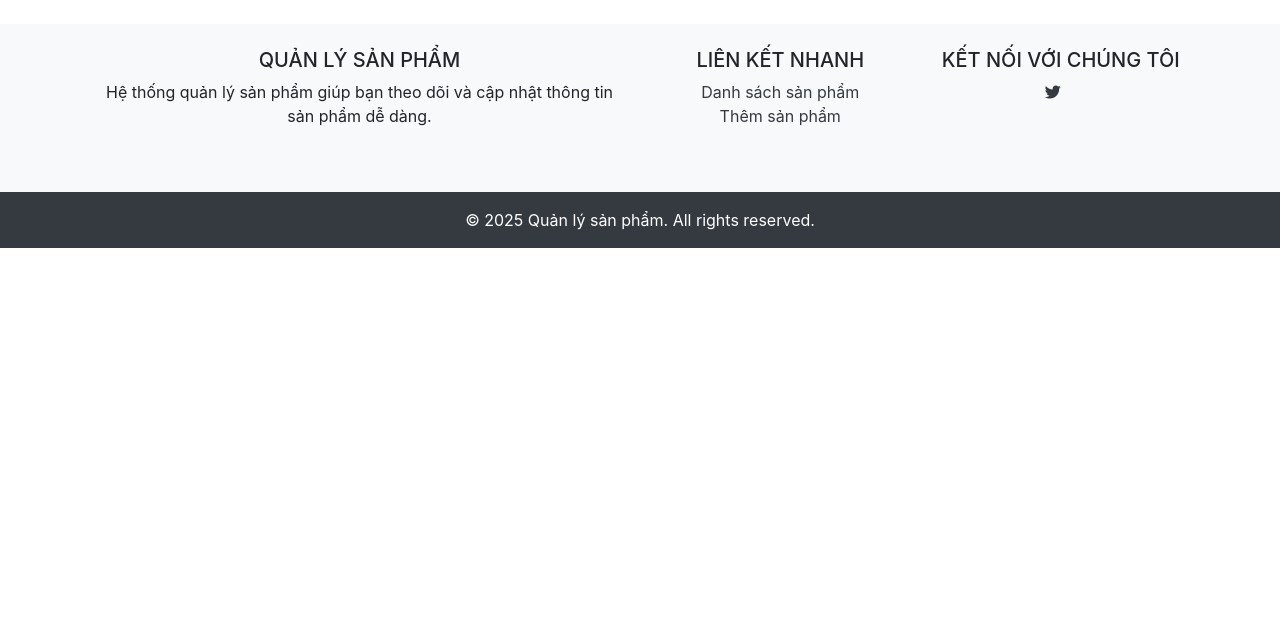
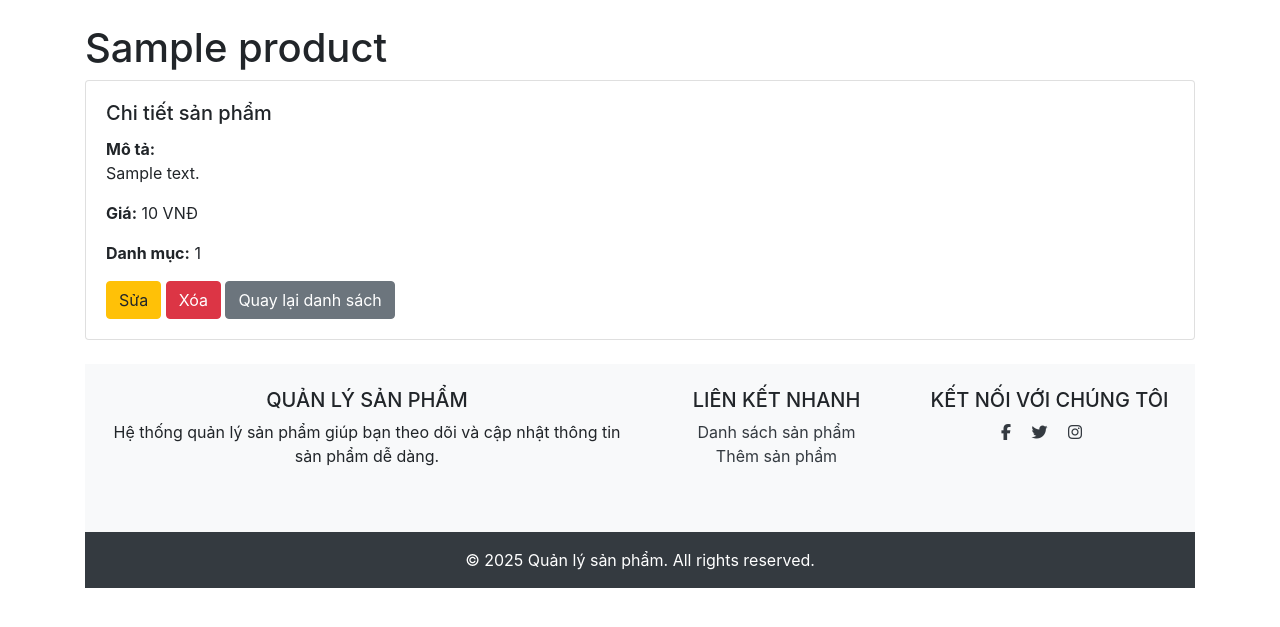
Before and after one commit to SaintLaurentxTran/project-php, a PHP site: template webbanhang/app/views/product/show.php in a window 1280 px wide. Shown: the part 56-683 px from the top of the page. Run offline with PHP 8.4, Linux system fonts and the light colour scheme; the template is opened without the code that fills it: most values are stand-ins (such as "Sample title", 1, 10 or a date in 2020); some libraries are stand-ins or nearby versions.

Commit message:
Fix views for product CRUD features - structure and links
Agent-Logs-Url: https://github.com/SaintLaurentxTran/project-php/sessions/e54536a6-19ee-45e6-a6f5-704eb595168a

Co-authored-by: SaintLaurentxTran <82715789+SaintLaurentxTran@users.noreply.github.com>

```diff
--- a/webbanhang/app/views/product/add.php
+++ b/webbanhang/app/views/product/add.php
@@ -36,6 +36,5 @@ htmlspecialchars($category->name, ENT_QUOTES, 'UTF-8'); ?></option>
 </div>
 <button type="submit" class="btn btn-primary">Thêm sản phẩm</button>
 </form>
-<a href="/webbanhang/Product/list" class="btn btn-secondary mt-2">Quay lại danh sách
-sản phẩm</a>
+<a href="/webbanhang/Product/" class="btn btn-secondary mt-2">Quay lại danh sách sản phẩm</a>
 <?php include 'app/views/shared/footer.php'; ?>
--- a/webbanhang/app/views/product/edit.php
+++ b/webbanhang/app/views/product/edit.php
@@ -43,6 +43,5 @@ required>
 </div>
 <button type="submit" class="btn btn-primary">Lưu thay đổi</button>
 </form>
-<a href="/webbanhang/Product/list" class="btn btn-secondary mt-2">Quay lại danh sách
-sản phẩm</a>
+<a href="/webbanhang/Product/" class="btn btn-secondary mt-2">Quay lại danh sách sản phẩm</a>
 <?php include 'app/views/shared/footer.php'; ?>
--- a/webbanhang/app/views/product/show.php
+++ b/webbanhang/app/views/product/show.php
@@ -0,0 +1,23 @@
+<?php include 'app/views/shared/header.php'; ?>
+<h1><?php echo htmlspecialchars($product->name, ENT_QUOTES, 'UTF-8'); ?></h1>
+<div class="card">
+  <div class="card-body">
+    <h5 class="card-title">Chi tiết sản phẩm</h5>
+    <p class="card-text">
+      <strong>Mô tả:</strong><br>
+      <?php echo htmlspecialchars($product->description, ENT_QUOTES, 'UTF-8'); ?>
+    </p>
+    <p class="card-text">
+      <strong>Giá:</strong> <?php echo htmlspecialchars($product->price, ENT_QUOTES, 'UTF-8'); ?> VNĐ
+    </p>
+    <p class="card-text">
+      <strong>Danh mục:</strong> <?php echo htmlspecialchars($product->category_id, ENT_QUOTES, 'UTF-8'); ?>
+    </p>
+    <div class="mt-3">
+      <a href="/webbanhang/Product/edit/<?php echo $product->id; ?>" class="btn btn-warning">Sửa</a>
+      <a href="/webbanhang/Product/delete/<?php echo $product->id; ?>" class="btn btn-danger" onclick="return confirm('Bạn có chắc chắn muốn xóa sản phẩm này?');">Xóa</a>
+      <a href="/webbanhang/Product/" class="btn btn-secondary">Quay lại danh sách</a>
+    </div>
+  </div>
+</div>
+<?php include 'app/views/shared/footer.php'; ?>
--- a/webbanhang/app/views/shared/footer.php
+++ b/webbanhang/app/views/shared/footer.php
@@ -22,9 +22,9 @@ phẩm</a></li>
 <!-- Cột mạng xã hội -->
 <div class="col-lg-3 col-md-6 mb-4">
     <h5 class="text-uppercase">Kết nối với chúng tôi</h5>
-<a href="#" class="text-dark mr-3"><i class="fab fa-facebookf"></i></a>
+<a href="#" class="text-dark mr-3"><i class="fab fa-facebook-f"></i></a>
 <a href="#" class="text-dark mr-3"><i class="fab fa-twitter"></i></a>
-<a href="#" class="text-dark mr-3"><i class="fab fainstagram"></i></a>
+<a href="#" class="text-dark mr-3"><i class="fab fa-instagram"></i></a>
 </div>
 </div>
 </div>
@@ -34,5 +34,10 @@ phẩm</a></li>
 </div>
 </footer>
 <!-- Font Awesome Icons -->
-<script src="https://kit.fontawesome.com/a076d05399.js"
-crossorigin="anonymous"></script>
+<script src="https://kit.fontawesome.com/a076d05399.js" crossorigin="anonymous"></script>
+<script src="https://code.jquery.com/jquery-3.5.1.slim.min.js"></script>
+<script src="https://cdn.jsdelivr.net/npm/@popperjs/core@2.5.2/dist/umd/popper.min.js"></script>
+<script src="https://stackpath.bootstrapcdn.com/bootstrap/4.5.2/js/bootstrap.min.js"></script>
+</div><!-- end container -->
+</body>
+</html>
--- a/webbanhang/app/views/shared/header.php
+++ b/webbanhang/app/views/shared/header.php
@@ -4,37 +4,23 @@
 <meta charset="UTF-8">
 <meta name="viewport" content="width=device-width, initial-scale=1.0">
 <title>Quản lý sản phẩm</title>
-<link
-href="https://stackpath.bootstrapcdn.com/bootstrap/4.5.2/css/bootstrap.min.css"
-rel="stylesheet">
+<link href="https://stackpath.bootstrapcdn.com/bootstrap/4.5.2/css/bootstrap.min.css" rel="stylesheet">
 </head>
 <body>
 <nav class="navbar navbar-expand-lg navbar-light bg-light">
 <a class="navbar-brand" href="#">Quản lý sản phẩm</a>
-<button class="navbar-toggler" type="button" data-toggle="collapse" datatarget="#navbarNav" aria-controls="navbarNav" aria-expanded="false" aria-label="Toggle
-navigation">
+<button class="navbar-toggler" type="button" data-toggle="collapse" data-target="#navbarNav" aria-controls="navbarNav" aria-expanded="false" aria-label="Toggle navigation">
 <span class="navbar-toggler-icon"></span>
 </button>
 <div class="collapse navbar-collapse" id="navbarNav">
 <ul class="navbar-nav">
 <li class="nav-item">
-    <a class="nav-link" href="/webbanhang/Product/">Danh sách sản
-phẩm</a>
+<a class="nav-link" href="/webbanhang/Product/">Danh sách sản phẩm</a>
 </li>
 <li class="nav-item">
-<a class="nav-link" href="/webbanhang/Product/add">Thêm sản
-phẩm</a>
+<a class="nav-link" href="/webbanhang/Product/add">Thêm sản phẩm</a>
 </li>
 </ul>
 </div>
 </nav>
 <div class="container mt-4">
-</div>
-<script src="https://code.jquery.com/jquery-3.5.1.slim.min.js"></script>
-<script
-src="https://cdn.jsdelivr.net/npm/@popperjs/core@2.5.2/dist/umd/popper.min.js"></scrip
-t>
-<script
-src="https://stackpath.bootstrapcdn.com/bootstrap/4.5.2/js/bootstrap.min.js"></script>
-</body>
-</html>
```
Also changed, not shown: webbanhang/app/views/product/list.php (+4 -9 lines).
